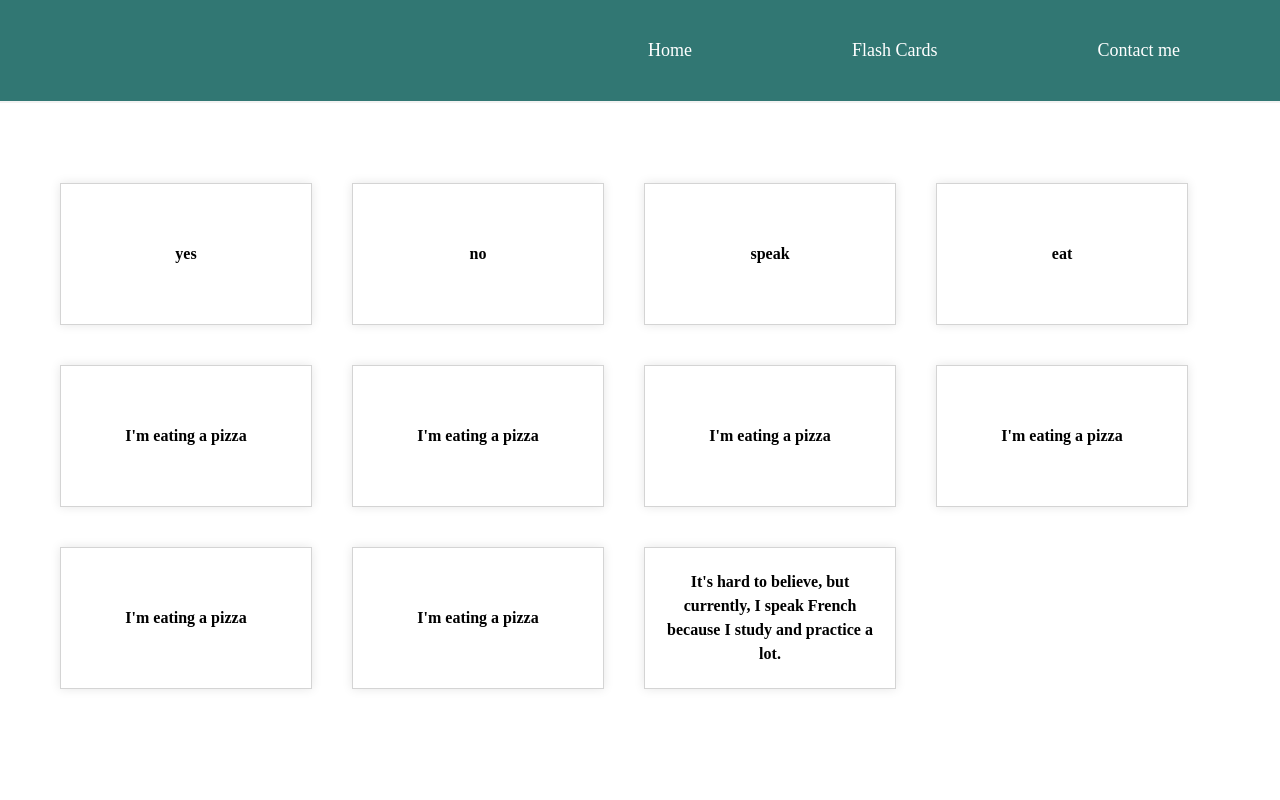
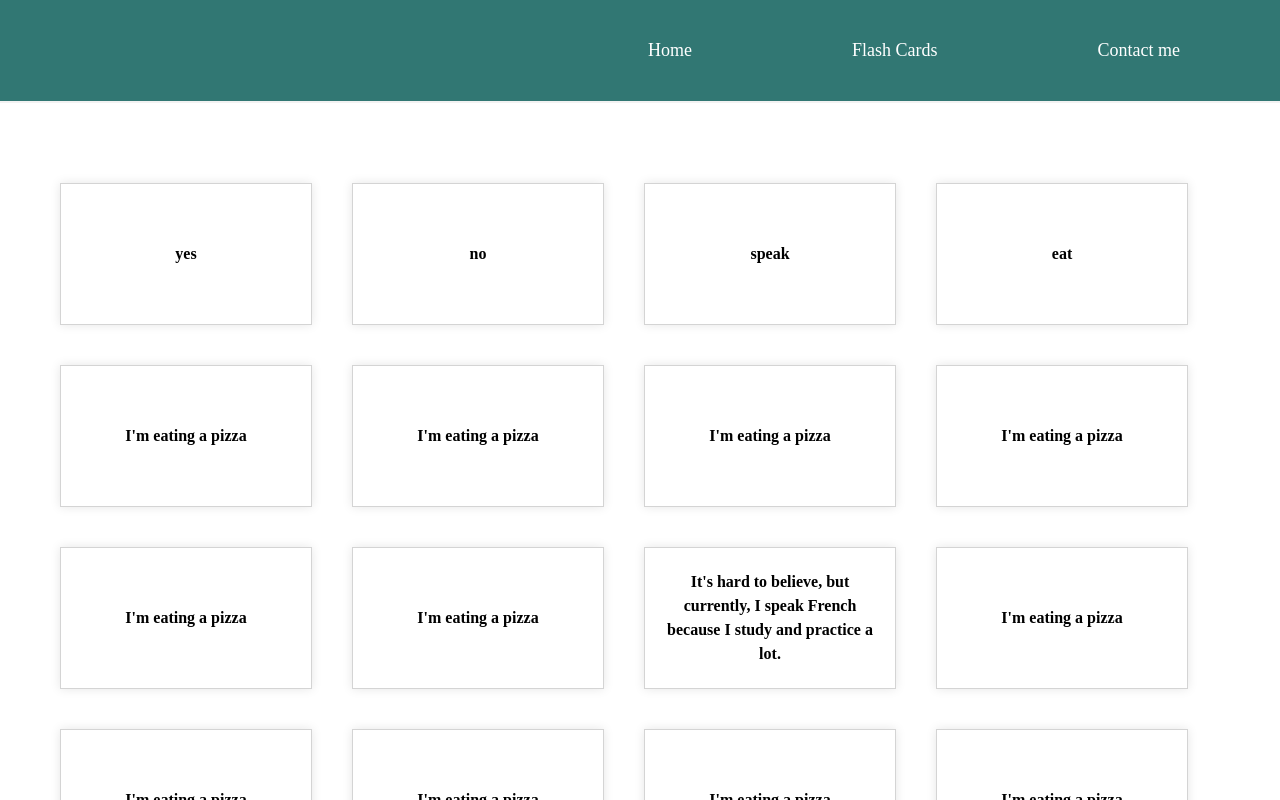
Before and after one commit to gultaj7/as3_w-m1_fall2023, a React (Create React App) app in the folder flashcards-app/: page / in a window 1280 px wide. Shown: the top 800 px of the page. Built offline with nearby package versions, Linux system fonts and the light colour scheme; data requests are answered from the project's data file.

Commit message:
set transition time for flipping cards

```diff
--- a/flashcards-app/data/db.json
+++ b/flashcards-app/data/db.json
@@ -24,7 +24,84 @@
       "id": 10 },
     { "front": "It's hard to believe, but currently, I speak French because I study and practice a lot.",
       "back": "C'est difficile à croire, mais actuellement, je parle en français parce que j'étudie et pratique beaucoup.",
-      "id": 11 }
-
+      "id": 11 },
+    { "front": "I'm eating a pizza",
+      "back": "Je mange une pizza",
+      "id": 12 },
+    { "front": "I'm eating a pizza",
+      "back": "Je mange une pizza",
+      "id": 13 },
+    { "front": "I'm eating a pizza",
+      "back": "Je mange une pizza",
+      "id": 14 },
+    { "front": "I'm eating a pizza",
+      "back": "Je mange une pizza",
+      "id": 15 },
+    { "front": "I'm eating a pizza",
+      "back": "Je mange une pizza",
+      "id": 16 },
+    { "front": "I'm eating a pizza",
+      "back": "Je mange une pizza",
+      "id": 17 },
+    { "front": "I'm eating a pizza",
+      "back": "Je mange une pizza",
+      "id": 18 },
+    { "front": "I'm eating a pizza",
+      "back": "Je mange une pizza",
+      "id": 19 },
+    { "front": "I'm eating a pizza",
+      "back": "Je mange une pizza",
+      "id": 20 },
+    { "front": "I'm eating a pizza",
+      "back": "Je mange une pizza",
+      "id": 21 },
+    { "front": "I'm eating a pizza",
+      "back": "Je mange une pizza",
+      "id": 22 },
+    { "front": "I'm eating a pizza",
+      "back": "Je mange une pizza",
+      "id": 23 },
+    { "front": "I'm eating a pizza",
+      "back": "Je mange une pizza",
+      "id": 24 },
+    { "front": "I'm eating a pizza",
+      "back": "Je mange une pizza",
+      "id": 25 },
+    { "front": "I'm eating a pizza",
+      "back": "Je mange une pizza",
+      "id": 26 },
+    { "front": "I'm eating a pizza",
+      "back": "Je mange une pizza",
+      "id": 27 },
+    { "front": "I'm eating a pizza",
+      "back": "Je mange une pizza",
+      "id": 28 },
+    { "front": "I'm eating a pizza",
+      "back": "Je mange une pizza",
+      "id": 29 },
+    { "front": "I'm eating a pizza",
+      "back": "Je mange une pizza",
+      "id": 30 },
+    { "front": "I'm eating a pizza",
+      "back": "Je mange une pizza",
+      "id": 31 },
+    { "front": "I'm eating a pizza",
+      "back": "Je mange une pizza",
+      "id": 32 },
+    { "front": "I'm eating a pizza",
+      "back": "Je mange une pizza",
+      "id": 33 },
+    { "front": "I'm eating a pizza",
+      "back": "Je mange une pizza",
+      "id": 34 },
+    { "front": "I'm eating a pizza",
+      "back": "Je mange une pizza",
+      "id": 35 },
+    { "front": "I'm eating a pizza",
+      "back": "Je mange une pizza",
+      "id": 36 },
+    { "front": "I'm eating a pizza",
+      "back": "Je mange une pizza",
+      "id": 37 }
   ]
 }
--- a/flashcards-app/src/index.css
+++ b/flashcards-app/src/index.css
@@ -68,7 +68,7 @@
 .card {
   perspective: 1000px;
   transform-style: preserve-3d;
-  transition: transform 0.3s, background-color 0.3s;
+  transition: transform 0.4s, background-color 0.4s;
   cursor: pointer;
   text-align: center;
 }
@@ -87,7 +87,7 @@
 
 .back {
   /* background-color: #00690012; */
-  background-color: #e2d1f96f;
+  background-color: #e8dafb6f;
   /* background-color: #e7e8d175; */
   padding: 0%;
 }
```
